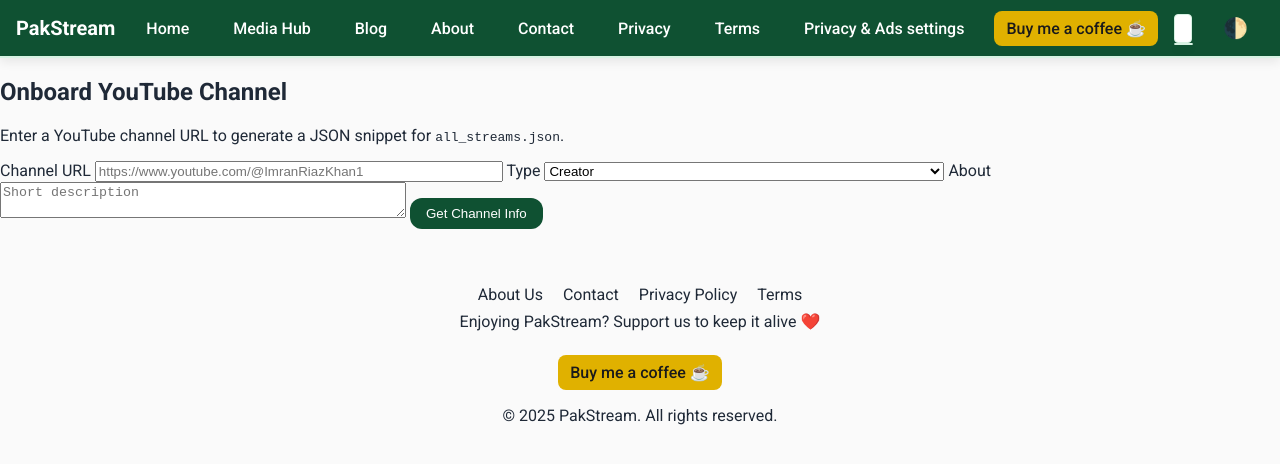
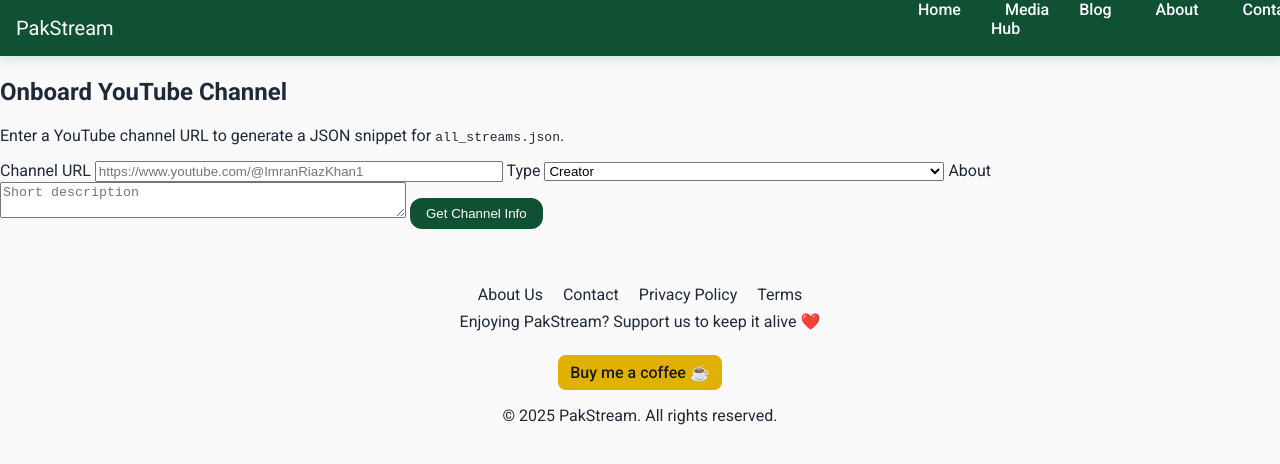
Before and after one commit to atifwaqar/pakstream, a Jekyll site: the page built from onboard-channel.html, in a window 1280 px wide. Shown: the top 464 px of the page. Built offline with Jekyll 4.4.1, drawn with Linux system fonts in a browser that asks for light colours.

Commit message:
feat: add responsive accessible navigation

```diff
--- a/_includes/top-bar.html
+++ b/_includes/top-bar.html
@@ -1,19 +1,26 @@
 <header class="top-bar">
-  <input type="checkbox" id="nav-toggle">
-  <label for="nav-toggle" class="nav-toggle-label">☰</label>
-  <h1 class="logo-title">PakStream</h1>
-  <nav class="nav-links">
-    <a href="/">Home</a>
-    <a href="/media-hub.html">Media Hub</a>
-    <a href="/blog.html">Blog</a>
-    <a href="/about.html">About</a>
-    <a href="/contact.html">Contact</a>
-    <a href="/privacy.html">Privacy</a>
-    <a href="/terms.html">Terms</a>
-    <a href="#" data-open-consent>Privacy &amp; Ads settings</a>
+  <a class="logo" href="/">PakStream</a>
+
+  <input id="nav-toggle" class="nav-toggle" type="checkbox" aria-controls="primary-navigation" aria-expanded="false">
+  <label for="nav-toggle" class="nav-toggle-label" aria-label="Open menu" aria-controls="primary-navigation">
+    <span class="material-symbols-outlined">menu</span>
+  </label>
+
+  <div class="nav-overlay" hidden></div>
+
+  <nav id="primary-navigation" class="top-nav" role="navigation">
+    <ul class="nav-links">
+      <li><a href="/">Home</a></li>
+      <li><a href="/media-hub.html">Media Hub</a></li>
+      <li><a href="/blog.html">Blog</a></li>
+      <li><a href="/about.html">About</a></li>
+      <li><a href="/contact.html">Contact</a></li>
+      <li><a href="/privacy.html">Privacy</a></li>
+      <li><a href="/terms.html">Terms</a></li>
+      <li><a href="#" data-open-consent>Privacy &amp; Ads settings</a></li>
+    </ul>
+    <a href="https://buymeacoffee.com/pakstream" class="bmc-button" target="_blank" rel="noopener">Buy me a coffee ☕</a>
+    <button id="install-btn" class="install-btn" hidden>Install</button>
+    <button id="theme-toggle" class="theme-toggle" aria-label="Toggle dark mode">🌓</button>
   </nav>
-  <a href="https://buymeacoffee.com/pakstream" class="bmc-button" target="_blank" rel="noopener">Buy me a coffee ☕</a>
-  <button id="install-btn" class="install-btn" hidden>Install</button>
-  <button id="theme-toggle" class="theme-toggle" aria-label="Toggle dark mode">🌓</button>
-  <label for="nav-toggle" class="nav-overlay"></label>
 </header>
--- a/css/style.css
+++ b/css/style.css
@@ -16,6 +16,15 @@ a {
 }
 a:visited {
   color: var(--accent-link-visited);
+}
+
+a:focus,
+button:focus,
+input:focus,
+textarea:focus,
+select:focus {
+  outline: 2px solid var(--accent-link);
+  outline-offset: 3px;
 }
 
 
@@ -45,7 +54,7 @@ body {
   transition: background 0.3s, color 0.3s;
 }
 
-body.no-scroll {
+body.scroll-locked {
   overflow: hidden;
 }
 
@@ -63,11 +72,12 @@ body.no-scroll {
   z-index: 1002;
 }
 
-.logo-title {
+.logo {
   font-size: 1.25rem;
   margin: 0;
   line-height: 56px;
   color: var(--on-primary);
+  text-decoration: none;
 }
 
 .nav-toggle-label {
@@ -77,6 +87,11 @@ body.no-scroll {
   cursor: pointer;
 }
 
+.nav-toggle-label:focus {
+  outline: 2px solid var(--accent-link);
+  outline-offset: 3px;
+}
+
 .back-button {
   color: var(--on-primary);
   font-size: 1.25rem;
@@ -84,39 +99,56 @@ body.no-scroll {
   text-decoration: none;
 }
 
-.top-bar nav {
-  flex-grow: 1;
-  display: flex;
-  flex-wrap: wrap;
-  gap: 16px;
-  transition: transform 0.4s ease-in-out;
-}
-
-.top-bar nav a {
-  color: var(--on-primary);
+ .top-nav {
+  position: fixed;
+  inset: 0 0 0 auto;
+  width: min(85vw, 360px);
+  height: 100vh;
+  background: var(--surface);
+  color: var(--on-surface);
+  transform: translateX(100%);
+  transition: transform 0.3s ease-in-out;
+  display: flex;
+  flex-direction: column;
+  padding: 16px;
+  gap: 8px;
+  z-index: 1004;
+}
+
+.nav-links {
+  list-style: none;
+  margin: 0;
+  padding: 0;
+  display: flex;
+  flex-direction: column;
+  gap: 8px;
+}
+
+.nav-links a {
+  color: var(--on-surface);
   text-decoration: none;
   font-weight: 500;
   padding: 12px 14px;
   border-radius: 10px;
 }
 
-.top-bar nav a:hover,
+.nav-links a:hover,
 .post-share a:hover,
 footer nav a:hover {
   color: var(--accent-link);
   text-decoration: underline;
 }
 
-.top-bar nav a:hover,
-.top-bar nav a:focus {
-  color: var(--on-primary);
+.nav-links a:hover,
+.nav-links a:focus {
+  color: var(--accent-link);
   text-decoration: underline;
 }
 
-  .top-bar nav a.active,
-  .top-bar nav a[aria-current="page"] {
-    background: color-mix(in oklab, var(--primary) 12%, transparent);
-  }
+.nav-links a.active,
+.nav-links a[aria-current="page"] {
+  background: color-mix(in oklab, var(--primary) 12%, transparent);
+}
 
 
 .search-form {
@@ -181,16 +213,27 @@ footer nav a:hover {
 }
 
 .nav-overlay {
-  display: none;
+  position: fixed;
+  inset: 0;
+  background: var(--overlay-bg);
+  z-index: 1003;
+}
+
+#nav-toggle:checked ~ .nav-overlay {
+  display: block;
+}
+
+#nav-toggle:checked ~ .top-nav {
+  transform: translateX(0);
 }
 
 .theme-toggle {
   background: none;
   border: none;
-  color: var(--on-primary);
+  color: inherit;
   cursor: pointer;
   font-size: 1.25rem;
-  margin-left: 16px;
+  margin-left: 0;
 }
 
 /* Generic sections */
@@ -1245,67 +1288,47 @@ table tbody tr.favorite {
     margin: 15px 0;
   }
 
-  .top-bar nav {
-    position: fixed;
-    top: 56px;
-    left: 0;
-    bottom: 0;
-    width: 250px;
-    background: var(--surface);
-    color: var(--on-surface);
-    transform: translateX(-100%);
-    transition: transform 0.3s ease-in-out;
-    will-change: transform;
-    box-shadow: var(--shadow-side-right);
-    z-index: 1004;
-    flex-direction: column;
-    padding: 16px;
-    gap: 8px;
-  }
-
-  #nav-toggle:checked ~ nav {
-    transform: translateX(0);
-  }
-
-  .top-bar nav a {
-    color: var(--on-surface);
-    display: block;
-    padding: 12px 14px;
-    border-radius: 10px;
-  }
-
-  .top-bar nav a:hover,
-  .top-bar nav a:focus {
-    color: var(--accent-link);
-  }
-
+}
+
+@media (min-width: 601px) {
+  .nav-toggle-label,
   .nav-overlay {
-    position: fixed;
-    top: 0;
-    left: 0;
-    right: 0;
-    bottom: 0;
-    background: var(--overlay-bg);
-    display: none;
-    z-index: 1003;
-  }
-
-  .nav-overlay.active {
-    display: block;
-  }
-}
-
-@media (min-width: 601px) {
-  .nav-toggle-label {
     display: none;
   }
   .back-button {
     display: none;
   }
-  .top-bar nav {
+  .top-nav {
+    position: static;
+    inset: auto;
+    transform: none;
+    height: auto;
+    background: transparent;
+    color: var(--on-primary);
+    flex-direction: row;
+    align-items: center;
+    padding: 0;
+    gap: 16px;
     margin-left: auto;
-    justify-content: flex-end;
-    flex-wrap: nowrap;
+  }
+  .nav-links {
+    flex-direction: row;
+    gap: 16px;
+  }
+  .nav-links a {
+    color: var(--on-primary);
+  }
+  .nav-links a:hover,
+  .nav-links a:focus {
+    color: var(--on-primary);
+    text-decoration: underline;
+  }
+  .top-nav .bmc-button {
+    margin-left: 16px;
+    margin-top: 0;
+  }
+  .theme-toggle {
+    margin-left: 16px;
   }
 }
 
@@ -1406,10 +1429,6 @@ footer nav a:hover {
   background-color: color-mix(in srgb, var(--secondary) 85%, var(--on-secondary));
 }
 
-.top-bar .bmc-button {
-  margin-left: 16px;
-  margin-top: 0;
-}
 
 .ad-container {
   margin: 20px 0;
--- a/js/main.js
+++ b/js/main.js
@@ -1,13 +1,11 @@
 document.addEventListener('DOMContentLoaded', function () {
   var navToggle = document.getElementById('nav-toggle');
-  var nav = document.querySelector('nav');
-  var label = document.querySelector('.nav-toggle-label');
+  var navLabel = document.querySelector('.nav-toggle-label');
+  var overlay = document.querySelector('.nav-overlay');
   var topBar = document.querySelector('.top-bar');
   var themeToggle = document.getElementById('theme-toggle');
-  var overlay = document.querySelector('.nav-overlay');
-  if (!navToggle || !nav || !label) return;
-  var touchStartX = null;
-  var touchStartY = null;
+  var navigation = document.getElementById('primary-navigation');
+  if (!navToggle || !navLabel || !overlay || !navigation) return;
 
   function updateScrollLock() {
     var navOpen = navToggle && navToggle.checked;
@@ -15,13 +13,12 @@ document.addEventListener('DOMContentLoaded', function () {
     var detailsOpen = document.querySelector('.details-list.open');
     var sideOpen = window.innerWidth <= 768 && (channelOpen || detailsOpen);
     var anyOpen = navOpen || sideOpen;
-    document.body.classList.toggle('no-scroll', anyOpen);
-    if (overlay) overlay.classList.toggle('active', anyOpen);
+    document.body.classList.toggle('scroll-locked', anyOpen);
   }
   window.updateScrollLock = updateScrollLock;
 
   var currentPath = window.location.pathname;
-  var links = document.querySelectorAll('.nav-links a');
+  var links = navigation.querySelectorAll('.nav-links a');
   links.forEach(function (link) {
     if (link.getAttribute('href') === currentPath) {
       link.classList.add('active');
@@ -30,7 +27,7 @@ document.addEventListener('DOMContentLoaded', function () {
   });
 
   var homePaths = ['/', '/'];
-  if (topBar && label && homePaths.indexOf(currentPath) === -1) {
+  if (topBar && navLabel && homePaths.indexOf(currentPath) === -1) {
     var backBtn = document.createElement('a');
     backBtn.href = '/';
     backBtn.className = 'back-button';
@@ -43,13 +40,13 @@ document.addEventListener('DOMContentLoaded', function () {
         window.location.href = '/';
       }
     });
-    topBar.insertBefore(backBtn, label.nextSibling);
+    topBar.insertBefore(backBtn, navLabel.nextSibling);
   }
 
   // Add top-bar search on all pages, including the media hub.
   if (topBar) {
     var themeBtn = themeToggle;
-    var logoTitle = document.querySelector('.logo-title');
+    var logoTitle = document.querySelector('.logo');
     var searchForm = document.createElement('form');
     searchForm.id = 'search-form';
     searchForm.className = 'search-form';
@@ -153,52 +150,59 @@ document.addEventListener('DOMContentLoaded', function () {
       }
     });
 
-    if (themeBtn) {
-      topBar.insertBefore(searchForm, themeBtn);
-    } else {
-      topBar.appendChild(searchForm);
+    if (navigation && themeBtn) {
+      navigation.insertBefore(searchForm, themeBtn);
+    } else if (navigation) {
+      navigation.appendChild(searchForm);
     }
   }
 
-  label.addEventListener('click', function (e) {
-    e.preventDefault();
-    navToggle.checked = !navToggle.checked;
+  navToggle.addEventListener('change', function () {
+    var isOpen = navToggle.checked;
+    navToggle.setAttribute('aria-expanded', String(isOpen));
+    navLabel.setAttribute('aria-label', isOpen ? 'Close menu' : 'Open menu');
+    var icon = navLabel.querySelector('.material-symbols-outlined');
+    if (icon) icon.textContent = isOpen ? 'close' : 'menu';
+    overlay.hidden = !isOpen;
+    if (isOpen) {
+      var focusable = navigation.querySelectorAll('a[href], button:not([disabled]), input:not([disabled]), select:not([disabled]), textarea:not([disabled]), [tabindex]:not([tabindex="-1"])');
+      if (focusable.length) focusable[0].focus();
+    } else {
+      navLabel.focus();
+    }
     updateScrollLock();
   });
 
-  document.addEventListener('click', function (e) {
-    if (navToggle.checked && !nav.contains(e.target) && !label.contains(e.target)) {
+  overlay.addEventListener('click', function () {
+    navToggle.checked = false;
+    navToggle.dispatchEvent(new Event('change'));
+  });
+
+  document.addEventListener('keydown', function (e) {
+    if (!navToggle.checked) return;
+    if (e.key === 'Escape') {
       navToggle.checked = false;
-      updateScrollLock();
+      navToggle.dispatchEvent(new Event('change'));
+    } else if (e.key === 'Tab') {
+      var focusable = navigation.querySelectorAll('a[href], button:not([disabled]), input:not([disabled]), select:not([disabled]), textarea:not([disabled]), [tabindex]:not([tabindex="-1"])');
+      if (!focusable.length) return;
+      var first = focusable[0];
+      var last = focusable[focusable.length - 1];
+      if (e.shiftKey && document.activeElement === first) {
+        e.preventDefault();
+        last.focus();
+      } else if (!e.shiftKey && document.activeElement === last) {
+        e.preventDefault();
+        first.focus();
+      }
     }
   });
 
-  if (overlay) {
-    overlay.addEventListener('click', function (e) {
-      e.preventDefault();
-      if (navToggle) navToggle.checked = false;
-      updateScrollLock();
-    });
-  }
-
-  document.addEventListener('touchstart', function (e) {
-    if (!navToggle.checked) return;
-    var t = e.touches[0];
-    touchStartX = t.clientX;
-    touchStartY = t.clientY;
-  });
-
-  document.addEventListener('touchend', function (e) {
-    if (!navToggle.checked || touchStartX === null) return;
-    var t = e.changedTouches[0];
-    var dx = t.clientX - touchStartX;
-    var dy = Math.abs(t.clientY - touchStartY);
-    if (dx < -50 && dy < 30) {
+  window.addEventListener('resize', function () {
+    if (window.innerWidth > 600 && navToggle.checked) {
       navToggle.checked = false;
-      updateScrollLock();
+      navToggle.dispatchEvent(new Event('change'));
     }
-    touchStartX = null;
-    touchStartY = null;
   });
 
   if (themeToggle) {
```
